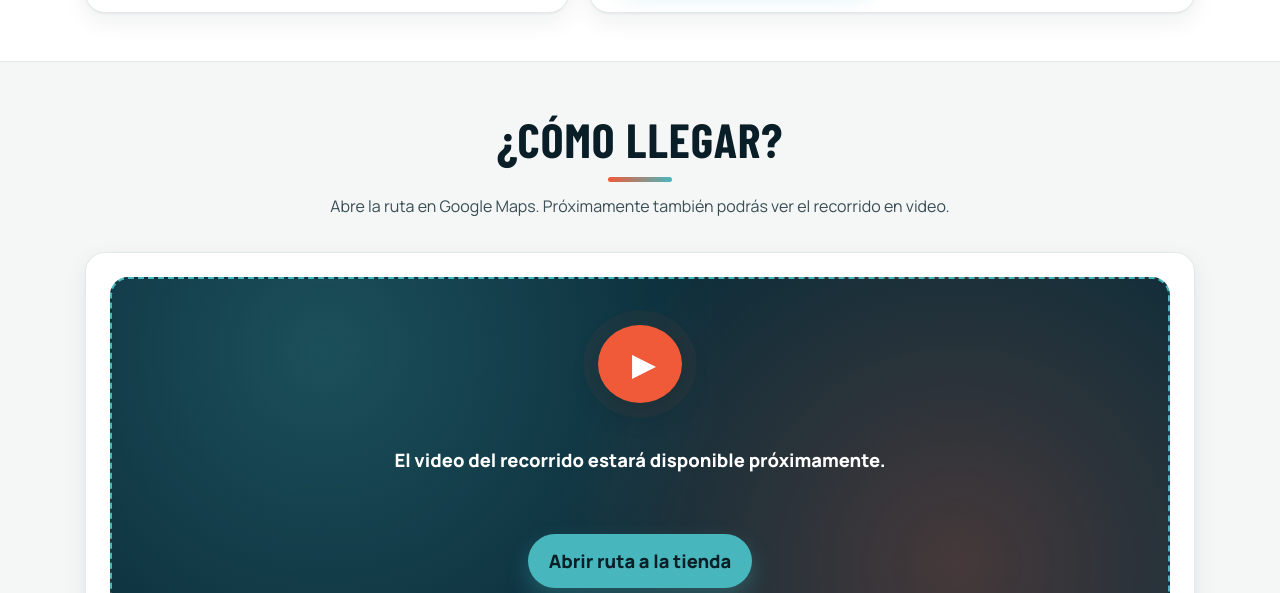
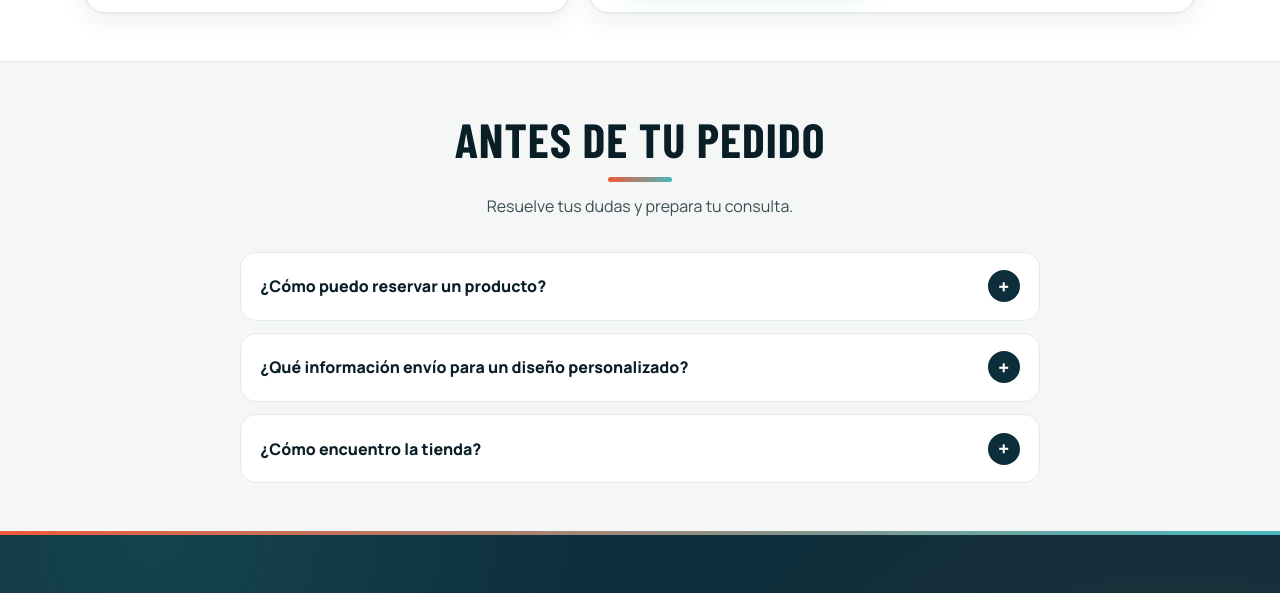
Before and after one commit to gl-byte/deportivos, a plain HTML site: page nosotros.html in a window 1280 px wide. Shown: the part 1690-2283 px from the top of the page. Drawn offline with nearby package versions, Linux system fonts and the light colour scheme; a web font is replaced by a local one.

Commit message:
Add files via upload

```diff
--- a/assets/css/dinamico.css
+++ b/assets/css/dinamico.css
@@ -1365,8 +1365,7 @@ body:has(.product-modal:target) .page-header {
 }
 
 .info-panel,
-.map-panel,
-.video-panel {
+.map-panel {
   border-radius: var(--radius);
   box-shadow: var(--shadow-sm);
 }
@@ -1387,8 +1386,7 @@ body:has(.product-modal:target) .page-header {
 }
 
 .info-panel .btn,
-.map-panel .btn,
-.video-placeholder .btn {
+.map-panel .btn {
   border-radius: 999px;
   padding: .9rem 1.3rem;
   box-shadow: 0 10px 22px rgba(241, 90, 56, .25);
@@ -1396,35 +1394,6 @@ body:has(.product-modal:target) .page-header {
 
 .btn-map {
   box-shadow: 0 10px 22px rgba(72, 183, 189, .3) !important;
-}
-
-.video-placeholder {
-  position: relative;
-  overflow: hidden;
-  gap: 1rem;
-  border-radius: 18px;
-  background:
-    radial-gradient(circle at 20% 20%, rgba(72, 183, 189, .25), transparent 45%),
-    radial-gradient(circle at 80% 80%, rgba(241, 90, 56, .25), transparent 45%),
-    var(--brand-deep);
-}
-
-.video-placeholder::before {
-  content: "\25B6";
-  display: grid;
-  place-items: center;
-  width: 78px;
-  height: 78px;
-  padding-left: 6px;
-  color: var(--white);
-  background: var(--primary);
-  border-radius: 50%;
-  font-size: 1.8rem;
-  animation: zq-pulse 2.4s ease-out infinite;
-}
-
-.video-placeholder p {
-  margin: 0;
 }
 
 .faq-list details {
--- a/assets/js/dinamico.js
+++ b/assets/js/dinamico.js
@@ -238,7 +238,7 @@
 
   /* ---------- 4. Aparicion de elementos al hacer scroll ---------- */
   var REVEAL = '.product-card, .gallery-card, .offers > .card, .team-card, .info-panel, .map-panel, ' +
-    '.video-panel, .faq-list details, .section-title, .section-intro, .footer-grid > section';
+    '.faq-list details, .section-title, .section-intro, .footer-grid > section';
   if (!reduce && 'IntersectionObserver' in window) {
     var io = new IntersectionObserver(function (entries) {
       var i = 0;
--- a/nosotros.html
+++ b/nosotros.html
@@ -305,8 +305,7 @@
     }
 
     .info-panel,
-    .map-panel,
-    .video-panel {
+    .map-panel {
       background: var(--surface);
       border: 1px solid var(--border);
       border-radius: 6px;
@@ -363,21 +362,6 @@
 
     .btn-map {
       background: var(--secondary);
-    }
-
-    /* Espacio reservado para colocar despues un video de YouTube. */
-    .video-placeholder {
-      display: grid;
-      place-items: center;
-      min-height: 360px;
-      padding: 2rem;
-      background: var(--brand-deep);
-      border: 2px dashed var(--secondary);
-      border-radius: 6px;
-      color: var(--white);
-      text-align: center;
-      font-size: 1.15rem;
-      font-weight: 800;
     }
 
     /* Cambia el pie que aparece al final de la pagina. */
@@ -447,10 +431,6 @@
       .btn {
         display: block;
         text-align: center;
-      }
-
-      .video-placeholder {
-        min-height: 230px;
       }
     }
 
@@ -805,20 +785,6 @@
       </div>
     </section>
 
-    <!-- VIDEO DE RUTA: se encuentra debajo de la ubicacion. -->
-    <section class="section-container" aria-labelledby="titulo-video">
-      <h2 id="titulo-video" class="section-title">¿Cómo Llegar?</h2>
-      <p class="section-intro">Abre la ruta en Google Maps. Próximamente también podrás ver el recorrido en video.</p>
-      <div class="video-panel">
-        <!-- REEMPLAZAR ESTE CUADRO POR EL IFRAME O ENLACE REAL DE YOUTUBE. -->
-        <!-- VIDEO: reemplaza este cuadro por el enlace real cuando lo tengas. -->
-        <div class="video-placeholder">
-          <p>El video del recorrido estará disponible próximamente.</p>
-          <a class="btn btn-map" href="https://www.google.com/maps/dir/?api=1&amp;destination=-17.970611%2C-67.069306" target="_blank" rel="noopener noreferrer">Abrir ruta a la tienda</a>
-        </div>
-      </div>
-    </section>
-
     <!-- PREGUNTAS: toca una pregunta para mostrar u ocultar su respuesta. -->
     <section class="section-container" aria-labelledby="titulo-preguntas">
       <h2 id="titulo-preguntas" class="section-title">Antes de tu pedido</h2>
```
Also changed, not shown: index.html (+1 -1 lines).
